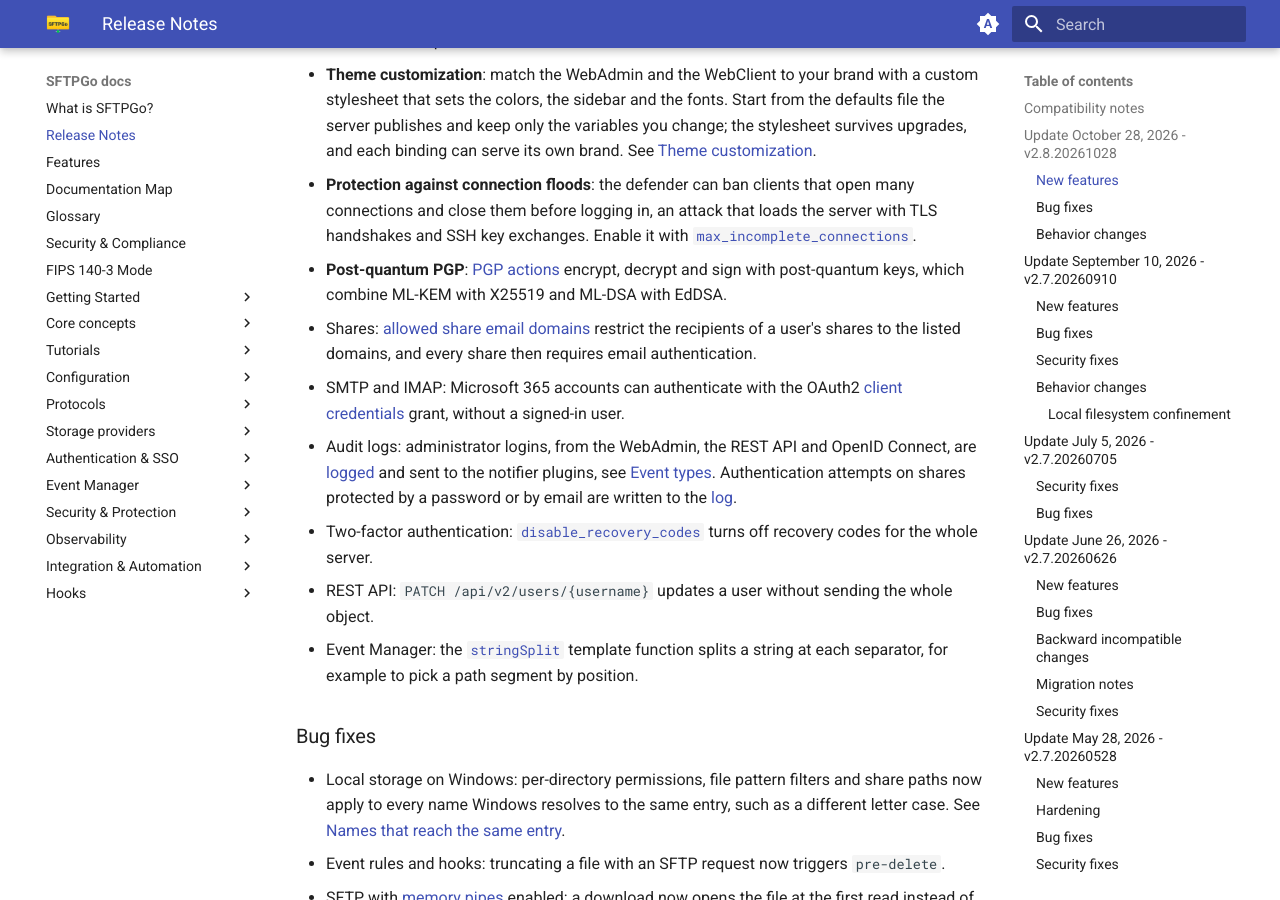
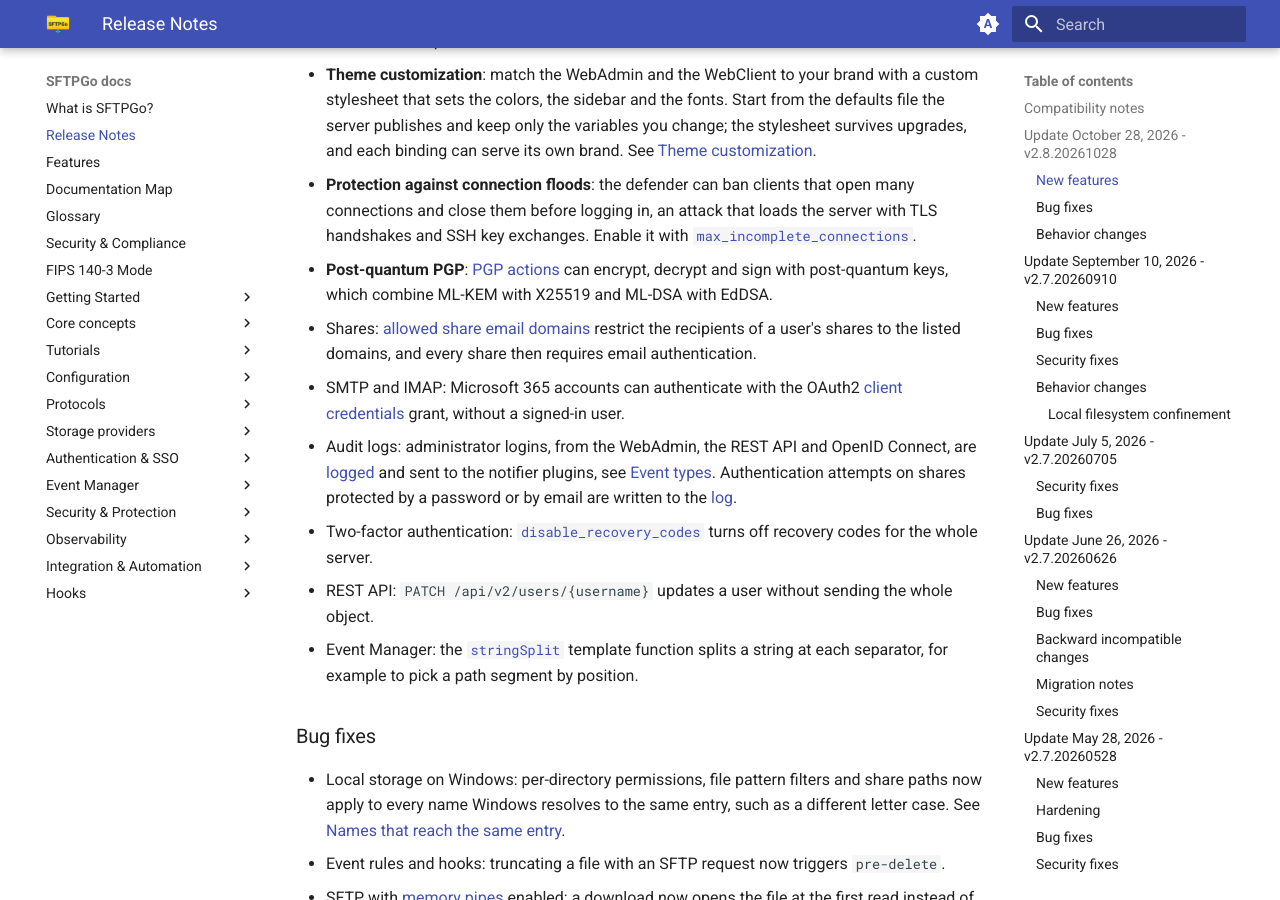
Before and after one commit to sftpgo/docs, an MkDocs documentation site: the page built from docs/changelog.md, in a window 1280 px wide and 900 px high, scrolled down 626 px. Built offline with MkDocs 1.6.1 and Material for MkDocs 9.7.7, drawn with Linux system fonts in a browser that asks for light colours; the version menu is left out.

Commit message:
improve changelog wording
Signed-off-by: Nicola Murino <nicola.murino@gmail.com>

```diff
--- a/docs/changelog.md
+++ b/docs/changelog.md
@@ -19,7 +19,7 @@ If you're migrating from an open-source installation, please follow the guide he
 - **Accessibility**: the WebAdmin and the WebClient follow the [WCAG 2.2 level AA](web-interfaces.md#accessibility) guidelines. Every control works from the keyboard with a visible focus indicator, fields and buttons carry accessible names in every supported language, and both the light and the dark theme meet the contrast minimums. An Accessibility Conformance Report based on VPAT 2.5 is available on request.
 - **Theme customization**: match the WebAdmin and the WebClient to your brand with a custom stylesheet that sets the colors, the sidebar and the fonts. Start from the defaults file the server publishes and keep only the variables you change; the stylesheet survives upgrades, and each binding can serve its own brand. See [Theme customization](theme-customization.md).
 - **Protection against connection floods**: the defender can ban clients that open many connections and close them before logging in, an attack that loads the server with TLS handshakes and SSH key exchanges. Enable it with [`max_incomplete_connections`](defender.md#incomplete-connections).
-- **Post-quantum PGP**: [PGP actions](filesystem-actions.md#keys-and-profile) encrypt, decrypt and sign with post-quantum keys, which combine ML-KEM with X25519 and ML-DSA with EdDSA.
+- **Post-quantum PGP**: [PGP actions](filesystem-actions.md#keys-and-profile) can encrypt, decrypt and sign with post-quantum keys, which combine ML-KEM with X25519 and ML-DSA with EdDSA.
 - Shares: [allowed share email domains](tutorials/shares.md#restricting-recipient-email-domains) restrict the recipients of a user's shares to the listed domains, and every share then requires email authentication.
 - SMTP and IMAP: Microsoft 365 accounts can authenticate with the OAuth2 [client credentials](tutorials/oauth2-smtp-imap.md#part-3-client-credentials-microsoft) grant, without a signed-in user.
 - Audit logs: administrator logins, from the WebAdmin, the REST API and OpenID Connect, are [logged](logs.md) and sent to the notifier plugins, see [Event types](plugins/audit-logs.md#event-types). Authentication attempts on shares protected by a password or by email are written to the [log](logs.md).
```
